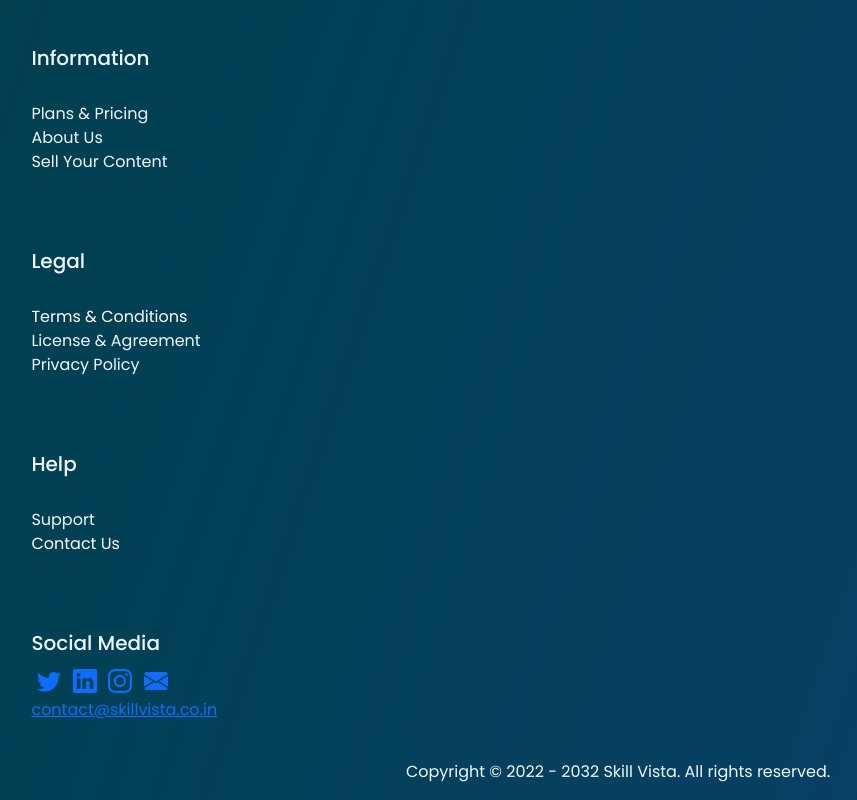
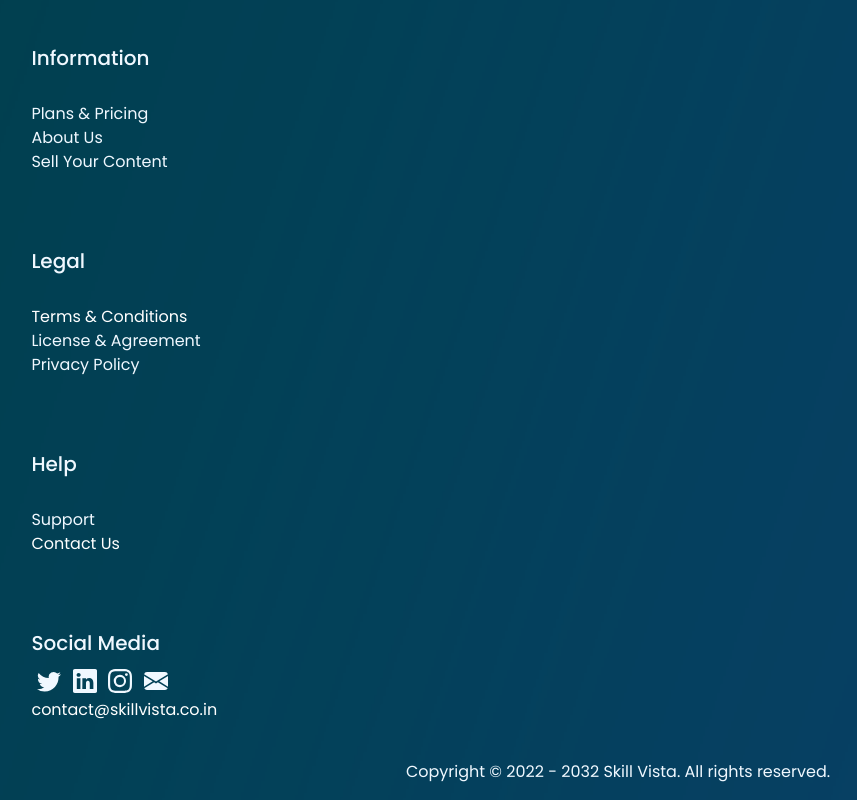
Before and after one commit to atharvam2004/skillvista, a React (Create React App) app: page /terms in a window 1280 px wide. Shown: the part 4289-5089 px from the top of the page, without its empty margins (22-879 px from the left). Built offline with nearby package versions, Linux system fonts and the light colour scheme.

Commit message:
Card changed in contact us and footer changes

```diff
--- a/src/Styles/footer.css
+++ b/src/Styles/footer.css
@@ -48,6 +48,10 @@
   text-align: center;
 }
 #contact-icon {
+  color: aliceblue;
+}
+#contact-icon:hover{
+color: rgb(0, 132, 255);
 }
 .contact-links2 {
   width: 9rem;
--- a/src/components/Contactus/Headercontact.js
+++ b/src/components/Contactus/Headercontact.js
@@ -72,11 +72,11 @@
 
           <div className="contact-us-content">
             <b> Email Id:</b> <br />
-            contact@skillvista.co.in
+            <a href="mailto:contact@skillvista.co.in" >contact@skillvista.co.in</a>
             <br />
-            Dr. Shabana Inamdar
-            <br />
-            Professor, Academics Guide <br />
+            <strong>Skill Vista</strong>
+              <br />
+              You have problems, we have the solution.. <br />
           </div>
         </div>
 
--- a/src/components/footer.js
+++ b/src/components/footer.js
@@ -91,7 +91,7 @@
               <path d="M.05 3.555A2 2 0 0 1 2 2h12a2 2 0 0 1 1.95 1.555L8 8.414.05 3.555ZM0 4.697v7.104l5.803-3.558L0 4.697ZM6.761 8.83l-6.57 4.027A2 2 0 0 0 2 14h12a2 2 0 0 0 1.808-1.144l-6.57-4.027L8 9.586l-1.239-.757Zm3.436-.586L16 11.801V4.697l-5.803 3.546Z" />
             </svg>
           </a>
-          <a href="mailto:contact@skillvista.co.in">contact@skillvista.co.in</a>
+          <a href="mailto:contact@skillvista.co.in" id="footer-contactus">contact@skillvista.co.in</a>
 
         </div>
 
```
